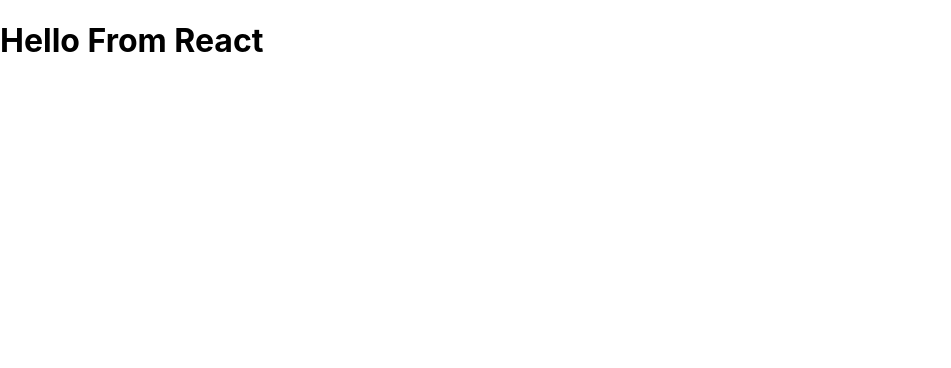
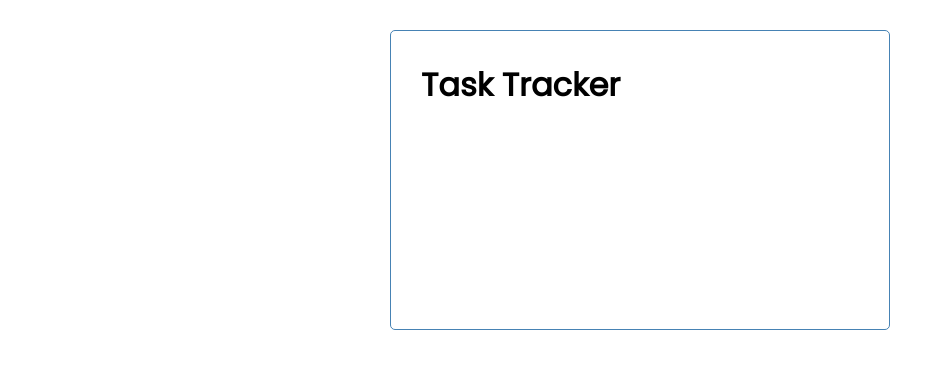
Before and after one commit to robimaliqi/react-task-tracker, a React (Create React App) app: page / in a window 1280 px wide. Shown: the top 368 px of the page, without its empty margins (0-951 px from the left). Built offline with nearby package versions, Linux system fonts and the light colour scheme.

Commit message:
added the css to the index.css file

```diff
--- a/src/App.js
+++ b/src/App.js
@@ -1,10 +1,13 @@
+import Header from './components/Header'
 
 function App() {
   return (
-    <div className="App">
-      <h1>Hello From React</h1>
+    <div className="container">
+
+      <Header />
     </div>
   );
 }
 
+
 export default App;
--- /dev/null
+++ b/src/components/Header.js
@@ -0,0 +1,25 @@
+import PropTypes from 'prop-types'
+
+
+const Header = ({ title }) => {
+  return (
+    <header>
+      <h1>{title}</h1>
+    </header>
+  )
+}
+
+Header.defaultProps = {
+  title: 'Task Tracker',
+}
+
+Header.propTypes = {
+  title: PropTypes.string.isRequired,
+}
+
+//CSS in js
+// const headingStyle = {
+//    color: 'red', backgroundColor: 'black'
+// }
+
+export default Header
--- a/src/index.css
+++ b/src/index.css
@@ -1,13 +1,112 @@
-body {
+@import url('https://fonts.googleapis.com/css2?family=Poppins:wght@300;400&display=swap');
+
+* {
+  box-sizing: border-box;
   margin: 0;
-  font-family: -apple-system, BlinkMacSystemFont, 'Segoe UI', 'Roboto', 'Oxygen',
-    'Ubuntu', 'Cantarell', 'Fira Sans', 'Droid Sans', 'Helvetica Neue',
-    sans-serif;
-  -webkit-font-smoothing: antialiased;
-  -moz-osx-font-smoothing: grayscale;
+  padding: 0;
 }
 
-code {
-  font-family: source-code-pro, Menlo, Monaco, Consolas, 'Courier New',
-    monospace;
+body {
+  font-family: 'Poppins', sans-serif;
 }
+
+.container {
+  max-width: 500px;
+  margin: 30px auto;
+  overflow: auto;
+  min-height: 300px;
+  border: 1px solid steelblue;
+  padding: 30px;
+  border-radius: 5px;
+}
+
+.header {
+  display: flex;
+  justify-content: space-between;
+  align-items: center;
+  margin-bottom: 20px;
+}
+
+.btn {
+  display: inline-block;
+  background: #000;
+  color: #fff;
+  border: none;
+  padding: 10px 20px;
+  margin: 5px;
+  border-radius: 5px;
+  cursor: pointer;
+  text-decoration: none;
+  font-size: 15px;
+  font-family: inherit;
+}
+
+.btn:focus {
+  outline: none;
+}
+
+.btn:active {
+  transform: scale(0.98);
+}
+
+.btn-block {
+  display: block;
+  width: 100%;
+}
+
+.task {
+  background: #f4f4f4;
+  margin: 5px;
+  padding: 10px 20px;
+  cursor: pointer;
+}
+
+.task.reminder {
+  border-left: 5px solid green;
+}
+
+.task h3 {
+  display: flex;
+  align-items: center;
+  justify-content: space-between;
+}
+
+.add-form {
+  margin-bottom: 40px;
+}
+
+.form-control {
+  margin: 20px 0;
+}
+
+.form-control label {
+  display: block;
+}
+
+.form-control input {
+  width: 100%;
+  height: 40px;
+  margin: 5px;
+  padding: 3px 7px;
+  font-size: 17px;
+}
+
+.form-control-check {
+  display: flex;
+  align-items: center;
+  justify-content: space-between;
+}
+
+.form-control-check label {
+  flex: 1;
+}
+
+.form-control-check input {
+  flex: 2;
+  height: 20px;
+}
+
+footer {
+  margin-top: 30px;
+  text-align: center;
+}
```
